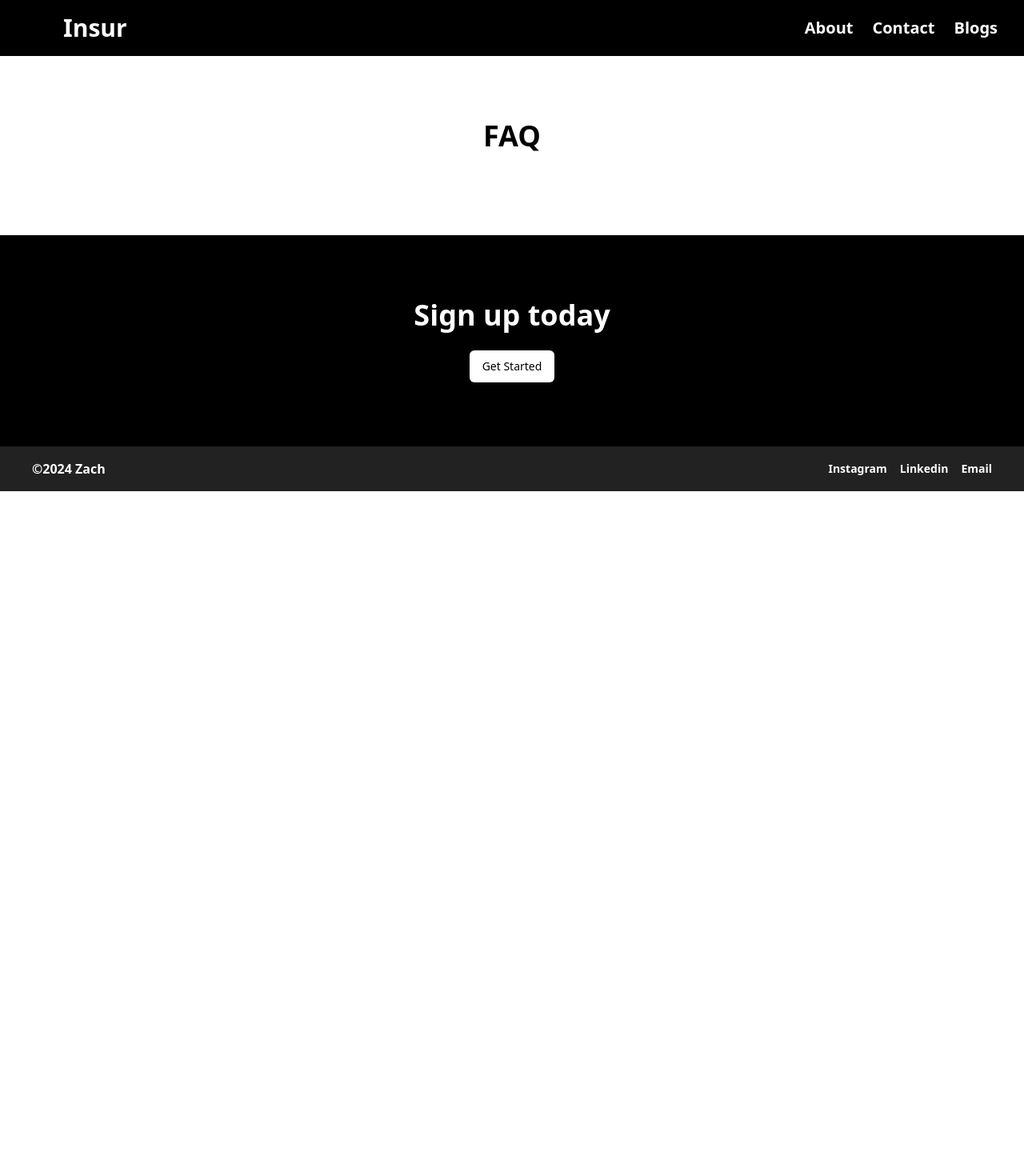
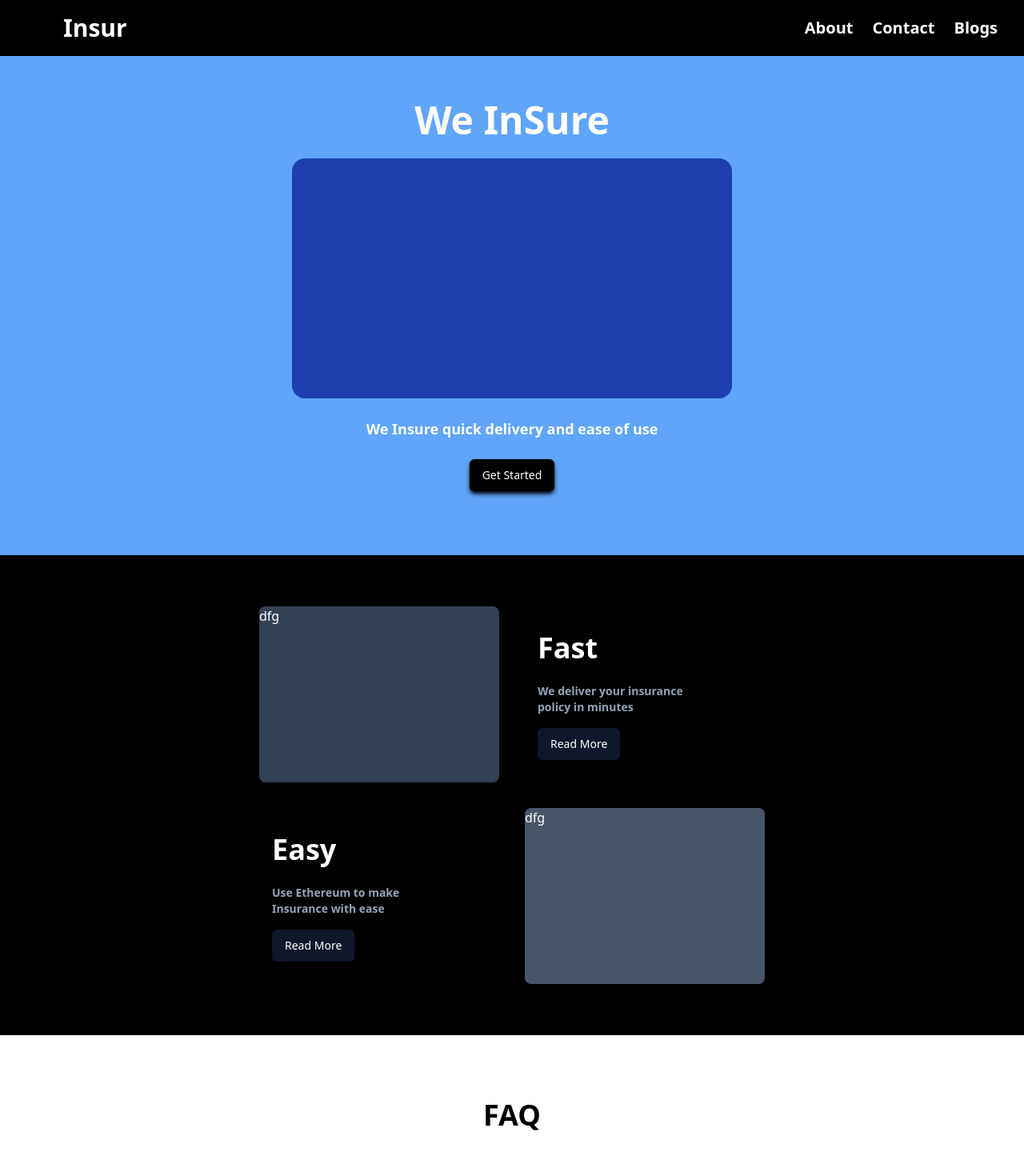
Before and after one commit to zacharias1219/insur, a Next.js app: page / in a window 1280 px wide. Shown: the top 1470 px of the page at 80% size. Before the commit the page ends 800 px from the top, so only its background shows below. Built offline with nearby package versions, Linux system fonts and the light colour scheme.

Commit message:
Add new sections to Home page and update Footer styles

```diff
--- a/app/page.tsx
+++ b/app/page.tsx
@@ -6,6 +6,51 @@ export default function Home() {
   return (
     <div className="flex flex-col">
       <Header />
+      <section className="bg-blue-400 text-white">
+        <div className="flex flex-col items-center p-14 gap-6 justify-center">
+          <div>
+            <h1 className="text-5xl font-bold">We InSure</h1>
+          </div>
+          <div>
+            <div className="bg-blue-800 rounded-2xl w-[550px] h-[300px]">
+
+            </div>
+          </div>
+          <div>
+            <p className="text-lg font-semibold">We Insure quick delivery and ease of use</p>
+          </div>
+          <div>
+            <Button className="bg-black text-white shadow-md shadow-black">Get Started</Button>
+          </div>
+          <div className="">
+
+          </div>
+        </div>
+      </section>
+      <section className="bg-black text-white">
+        <div className="p-8 py-16 flex flex-col items-center gap-8">
+          <div className="flex flex-row gap-8">
+            <div className="bg-slate-700 rounded-lg w-[300px] h-[220px]">
+               dfg
+            </div>
+            <div className="rounded-lg w-[300px] h-[220px] items-start pt-8 px-4 pr-16">
+                <h1 className="text-4xl font-bold">Fast</h1>
+                <p className="text-sm font-semibold pt-6 text-slate-400 pb-4">We deliver your insurance policy in minutes</p>
+                <Button className="bg-slate-900 text-white">Read More</Button>
+            </div>
+          </div>
+          <div className="flex flex-row gap-8">
+          <div className="rounded-lg w-[300px] h-[220px] items-start pt-8 px-4 pr-16">
+                <h1 className="text-4xl font-bold">Easy</h1>
+                <p className="text-sm font-semibold pt-6 text-slate-400 pb-4">Use Ethereum to make Insurance with ease</p>
+                <Button className="bg-slate-900 text-white">Read More</Button>
+            </div>
+            <div className="bg-slate-600 rounded-lg w-[300px] h-[220px]">
+                dfg
+            </div>
+          </div>
+        </div>
+      </section>
       <section>
         <div className="py-20">
           <div className="flex flex-col items-center gap-6 justify-center">
--- a/components/Footer.tsx
+++ b/components/Footer.tsx
@@ -4,7 +4,7 @@ import React from 'react'
 const Footer = () => {
   return (
     <footer>
-        <div className='flex flex-row bg-[#222222] text-white justify-between px-6'>
+        <div className='flex flex-row bg-[#222222] text-white py-4 justify-between px-6'>
             <section className='flex justify-between gap-6 items-center p-4'>
                 <div className='text-md font-bold'>©2024 Zach</div>
             </section>
```
